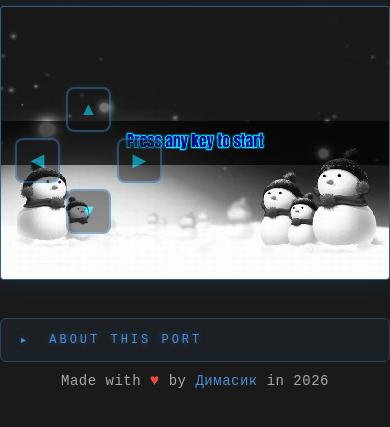
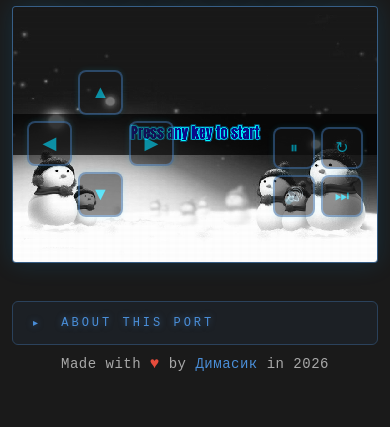
Before and after one commit to dmibbb/snowdash20, a website built with Vite: page index.html in a window 390 px wide. Shown: the part 117-544 px from the top of the page. Built offline with nearby package versions, Linux system fonts and the light colour scheme.

Commit message:
feat: Add touch action buttons and improve responsive layout
- Add on-screen Pause, Restart, Mute (with dynamic icon), and Next Track buttons for touch devices
- Increase responsive breakpoint from 1100px to 1240px to prevent side panel clipping
- Add horizontal padding to #app on smaller viewports

```diff
--- a/index.html
+++ b/index.html
@@ -38,10 +38,18 @@
 
         <!-- D-pad for mobile and touch devices -->
         <div class="touch-controls">
-          <button class="dpad-btn up" data-dir="up">▲</button>
-          <button class="dpad-btn left" data-dir="left">◀</button>
-          <button class="dpad-btn right" data-dir="right">▶</button>
-          <button class="dpad-btn down" data-dir="down">▼</button>
+          <button class="dpad-btn up" data-dir="up" aria-label="Up">▲</button>
+          <button class="dpad-btn left" data-dir="left" aria-label="Left">◀</button>
+          <button class="dpad-btn right" data-dir="right" aria-label="Right">▶</button>
+          <button class="dpad-btn down" data-dir="down" aria-label="Down">▼</button>
+        </div>
+
+        <!-- Action buttons for mobile and touch devices -->
+        <div class="touch-actions">
+          <button class="action-btn" data-action="pause" title="Pause">⏸</button>
+          <button class="action-btn" data-action="restart" title="Restart">↻</button>
+          <button class="action-btn" id="mute-action-btn" data-action="mute" title="Mute">🔊</button>
+          <button class="action-btn" data-action="next" title="Next track">⏭</button>
         </div>
 
         <aside class="side-panel objectives">
--- a/src/input/input.ts
+++ b/src/input/input.ts
@@ -112,6 +112,19 @@ export function initInput(canvas: HTMLCanvasElement, w = logicalW, h = logicalH)
     btn.addEventListener('pointerleave', clearDir);
     btn.addEventListener('pointercancel', clearDir);
   });
+
+  const actionButtons = document.querySelectorAll('.action-btn');
+  actionButtons.forEach((btn) => {
+    const action = btn.getAttribute('data-action');
+    btn.addEventListener('pointerdown', (e) => {
+      e.preventDefault();
+      e.stopPropagation();
+      if (action === 'pause') pendingPause = true;
+      else if (action === 'restart') pendingRestart = true;
+      else if (action === 'mute') pendingMute = true;
+      else if (action === 'next') pendingNextTrack = true;
+    });
+  });
 }
 
 export function getDirection(): Direction | null {
--- a/src/main.ts
+++ b/src/main.ts
@@ -1,5 +1,5 @@
 import './style.css';
-import { initSiteUI } from './ui';
+import { initSiteUI, updateMuteButton } from './ui';
 import { TICK_MS, CANVAS_WIDTH, CANVAS_HEIGHT } from './config';
 import {
   initInput,
@@ -315,6 +315,7 @@ async function main(): Promise<void> {
     while (accumulator >= TICK_MS) {
       if (consumeMute()) {
         audio.toggleMute();
+        updateMuteButton(audio.isMuted);
       }
       machine.tick();
       accumulator -= TICK_MS;
--- a/src/style.css
+++ b/src/style.css
@@ -431,12 +431,16 @@ canvas#game {
 
 /* --- Mobile & Touch Controls --- */
 
-.touch-controls {
+.touch-controls,
+.touch-actions {
   display: none;
 }
 
-@media (max-width: 1100px) {
-  /* Hide side panels */
+@media (max-width: 1240px) {
+  #app {
+    padding: 20px 12px;
+  }
+
   .side-panel {
     display: none;
   }
@@ -461,14 +465,13 @@ canvas#game {
 
     position: absolute;
     bottom: 50px; /* Keep it just above the HUD (which is 40px tall) */
-    left: 15px;   /* Align to the left side. You can change to right: 15px */
-    z-index: 100; /* Ensure it stays above the canvas */
+    left: 15px;
+    z-index: 100;
 
-    opacity: 0.6; /* Semi-transparent so it doesn't block the game view */
+    opacity: 0.6;
     transition: opacity 0.2s ease;
   }
 
-  /* Make it fully visible on touch */
   .touch-controls:active,
   .touch-controls:hover {
     opacity: 1;
@@ -501,4 +504,47 @@ canvas#game {
   .dpad-btn.left  { grid-column: 1; grid-row: 2; }
   .dpad-btn.right { grid-column: 3; grid-row: 2; }
   .dpad-btn.down  { grid-column: 2; grid-row: 3; }
+
+  /* Position Action buttons on the right side */
+  .touch-actions {
+    display: grid;
+    grid-template-columns: 42px 42px;
+    grid-template-rows: 42px 42px;
+    gap: 6px;
+
+    position: absolute;
+    bottom: 50px;
+    right: 15px;
+    z-index: 100;
+
+    opacity: 0.6;
+    transition: opacity 0.2s ease;
+  }
+
+  .touch-actions:active,
+  .touch-actions:hover {
+    opacity: 1;
+  }
+
+  .action-btn {
+    background: rgba(26, 26, 26, 0.8);
+    border: 2px solid rgba(74, 142, 216, 0.7);
+    color: #00ddff;
+    font-size: 16px;
+    border-radius: 8px;
+    display: flex;
+    align-items: center;
+    justify-content: center;
+    cursor: pointer;
+    user-select: none;
+    -webkit-user-select: none;
+    touch-action: none;
+    box-shadow: 0 0 6px rgba(0, 221, 255, 0.2);
+  }
+
+  .action-btn:active {
+    background: rgba(74, 142, 216, 0.6);
+    border-color: #00ddff;
+    transform: scale(0.95);
+  }
 }
--- a/src/ui.ts
+++ b/src/ui.ts
@@ -24,7 +24,7 @@ const translations = {
     objectivesTitle: 'Objectives',
     objIntro: 'Oh no! Santa lost all his presents! Help him, Mr. Snejok!',
     objWin: 'To win',
-    objWinDesc: 'Collect every present on the level.',
+    objWinDesc: 'Collect every present in the level.',
     objHelp: 'To help you',
     objHelpDesc1: 'Eat snow to clear your path.',
     objHelpDesc2: 'Push boulders off ledges to crush monsters.',
@@ -135,7 +135,7 @@ const translations = {
     diffLi5: `<b>Частота тиков 60 Гц.</b> Оригинал работал на переменных ~64 fps с кучей Sleep'ов; теперь для логики есть фиксированные 60 Гц и 60 FPS для рендера. Стало реально плавно! 🤯`,
     diffLi6: `<b>Кнопка переключения треков.</b> Вся моя "гениальная" музыка начинает буквально заёбывать уже через пару минут. Чтобы вы не страдали, я урезал громкость вдвое и добавил переключение треков в игре (N) для разнообразия фона.`,
     diffLi7: `<b>Все уровни обновлены</b>, и я прошёл каждый из них по отдельности (но не делал полный прогон игры). Оригиналы нельзя было использовать as is: там последний столбец сетки никогда не заполнялся. Пришлось немного перестраивать и подстраивать уровни.`,
-    diffLi8: `<b>Рандомные начальные направления </b> у врагов. В оригинале монстры всегда стартовали в одном заданном направлении, что оказалось немного неудобно для левел-дизайна.`,
+    diffLi8: `<b>Рандомные начальные направления</b> у врагов. В оригинале монстры всегда стартовали в одном заданном направлении, что оказалось немного неудобно для левел-дизайна.`,
     diffLi9: `<b>Мелкие фиксы багов</b> тут и там — но общий визуальный дизайн и ощущения игры остались как в 2006 году.`,
     thanksTitle: 'Поигрались и хватит',
     thanksP1: `Наконец-то закрыт гештальт по Снежку.<br>Спасибо за игру (если кто-то вообще будет в ЭТО играть)`,
@@ -186,3 +186,10 @@ export function initSiteUI(): void {
     });
   }
 }
+
+export function updateMuteButton(isMuted: boolean): void {
+  const muteBtn = document.getElementById('mute-action-btn');
+  if (muteBtn) {
+    muteBtn.textContent = isMuted ? '🔇' : '🔊';
+  }
+}
```
Also changed, not shown: README.md.
